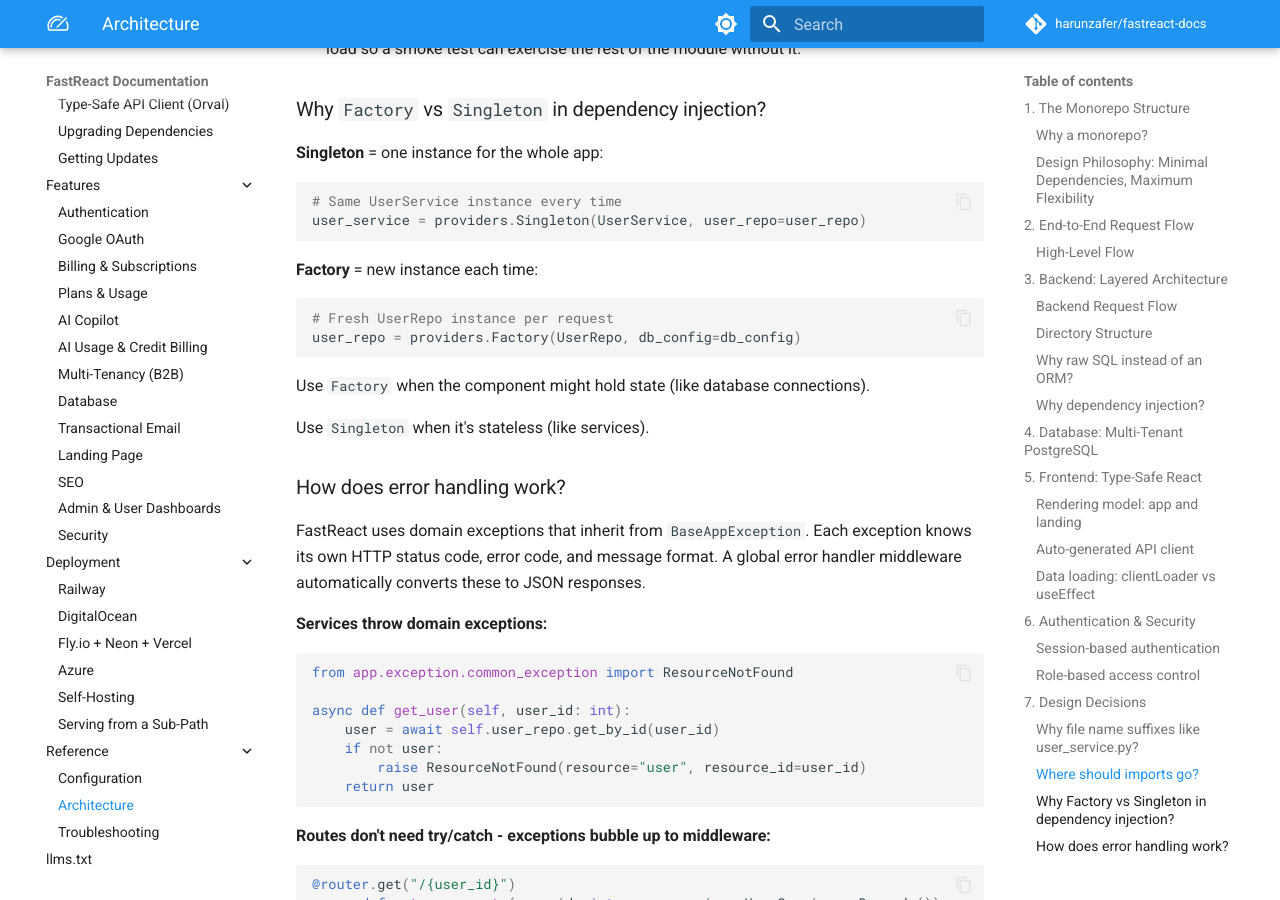
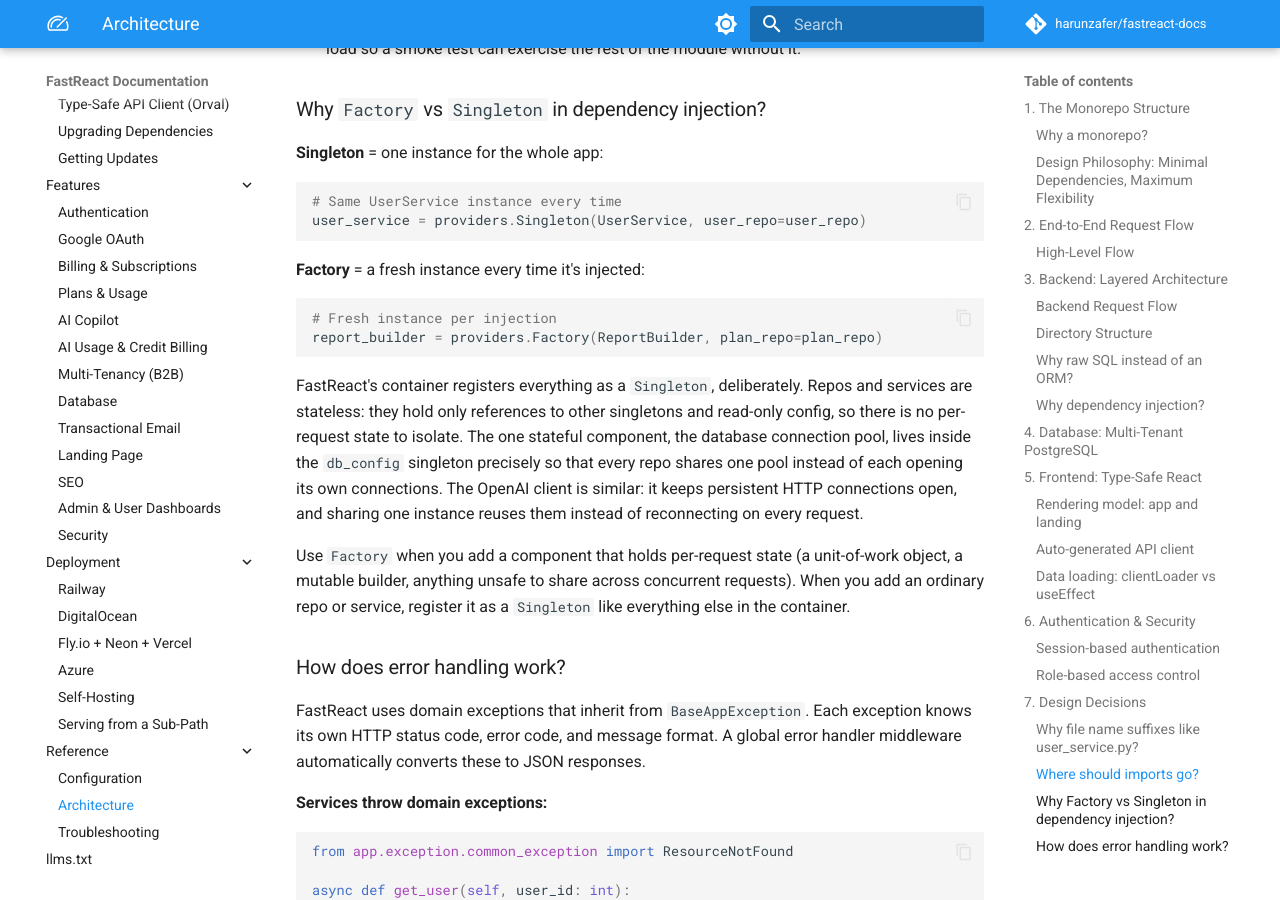
Before and after one commit to harunzafer/fastreact-docs, an MkDocs documentation site: the page built from docs/reference/architecture.md, in a window 1280 px wide and 900 px high, scrolled down 10600 px. Built offline with MkDocs 1.6.1 and Material for MkDocs 9.7.7, drawn with Linux system fonts in a browser that asks for light colours; comment, search, counter and statistics services are not loaded; some of the changed text lies outside the part shown.

Commit message:
docs: fix Factory vs Singleton guidance to match the shipped container
The architecture doc told buyers to use Factory for stateful components
like database connections, the opposite of the shipped container, where
every repo and service is a Singleton and the pool is shared via the
db_config singleton. Rewrite the Factory-vs-Singleton section around the
real rationale, fix the DI example to Singleton in container style, and
change the adding-a-feature tutorial's service to Singleton so Step 6
matches every existing container entry.

Co-Authored-By: Claude Fable 5 <noreply@anthropic.com>

````diff
--- a/docs/reference/architecture.md
+++ b/docs/reference/architecture.md
@@ -153,8 +153,8 @@ In FastReact, all objects are wired up in one place (`app/config/container.py`):
 
 ```python
 # Define everything once
-self.project_repo = providers.Factory(ProjectRepo, db_config=self.db_config)
-self.project_service = providers.Singleton(ProjectService, project_repo=self.project_repo)
+project_repo = providers.Singleton(ProjectRepo, db_config=db_config)
+project_service = providers.Singleton(ProjectService, project_repo=project_repo)
 ```
 
 Then use them anywhere:
@@ -386,16 +386,16 @@ Move an import inside a function only for a specific reason:
 user_service = providers.Singleton(UserService, user_repo=user_repo)
 ```
 
-**Factory** = new instance each time:
+**Factory** = a fresh instance every time it's injected:
 
 ```python
-# Fresh UserRepo instance per request
-user_repo = providers.Factory(UserRepo, db_config=db_config)
+# Fresh instance per injection
+report_builder = providers.Factory(ReportBuilder, plan_repo=plan_repo)
 ```
 
-Use `Factory` when the component might hold state (like database connections).
+FastReact's container registers everything as a `Singleton`, deliberately. Repos and services are stateless: they hold only references to other singletons and read-only config, so there is no per-request state to isolate. The one stateful component, the database connection pool, lives inside the `db_config` singleton precisely so that every repo shares one pool instead of each opening its own connections. The OpenAI client is similar: it keeps persistent HTTP connections open, and sharing one instance reuses them instead of reconnecting on every request.
 
-Use `Singleton` when it's stateless (like services).
+Use `Factory` when you add a component that holds per-request state (a unit-of-work object, a mutable builder, anything unsafe to share across concurrent requests). When you add an ordinary repo or service, register it as a `Singleton` like everything else in the container.
 
 ### How does error handling work?
 
````
Also changed, not shown: docs/guides/adding-a-feature.md (+1 -1 lines).
